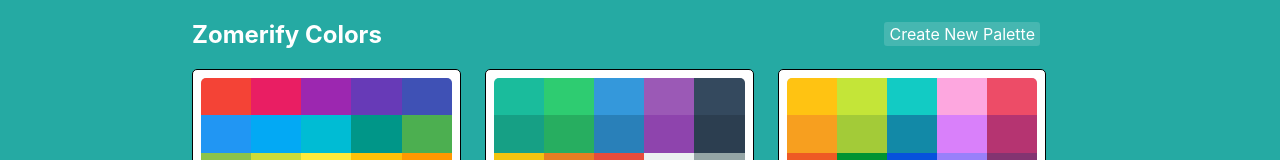
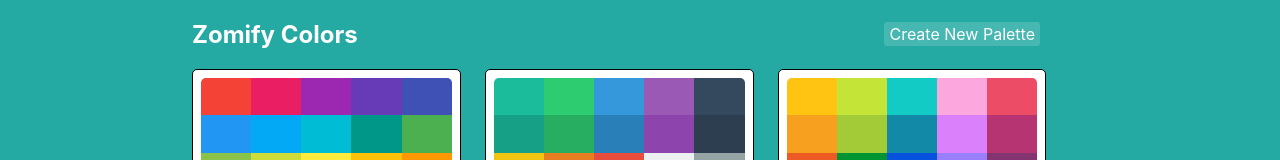
Before and after one commit to zomeru/zomify-colors, a React (Create React App) app: page / in a window 1280 px wide. Shown: the top 160 px of the page. Built offline with nearby package versions, Linux system fonts and the light colour scheme.

Commit message:
Change web app name and web title

```diff
--- a/public/index.html
+++ b/public/index.html
@@ -26,7 +26,7 @@
       work correctly both with client-side routing and a non-root public URL.
       Learn how to configure a non-root public URL by running `npm run build`.
     -->
-    <title>Zomerify Colors | Palettes</title>
+    <title>Zomify Colors | Palettes</title>
   </head>
   <body>
     <noscript>You need to enable JavaScript to run this app.</noscript>
--- a/src/components/PaletteList.jsx
+++ b/src/components/PaletteList.jsx
@@ -16,7 +16,7 @@ class PaletteList extends Component {
       <div className={classes.root}>
         <div className={classes.container}>
           <nav className={classes.nav}>
-            <h1>Zomerify Colors</h1>
+            <h1>Zomify Colors</h1>
             <div className={classes.createButton}>
               <Link to='/palette/new'>Create New Palette</Link>
             </div>
```
